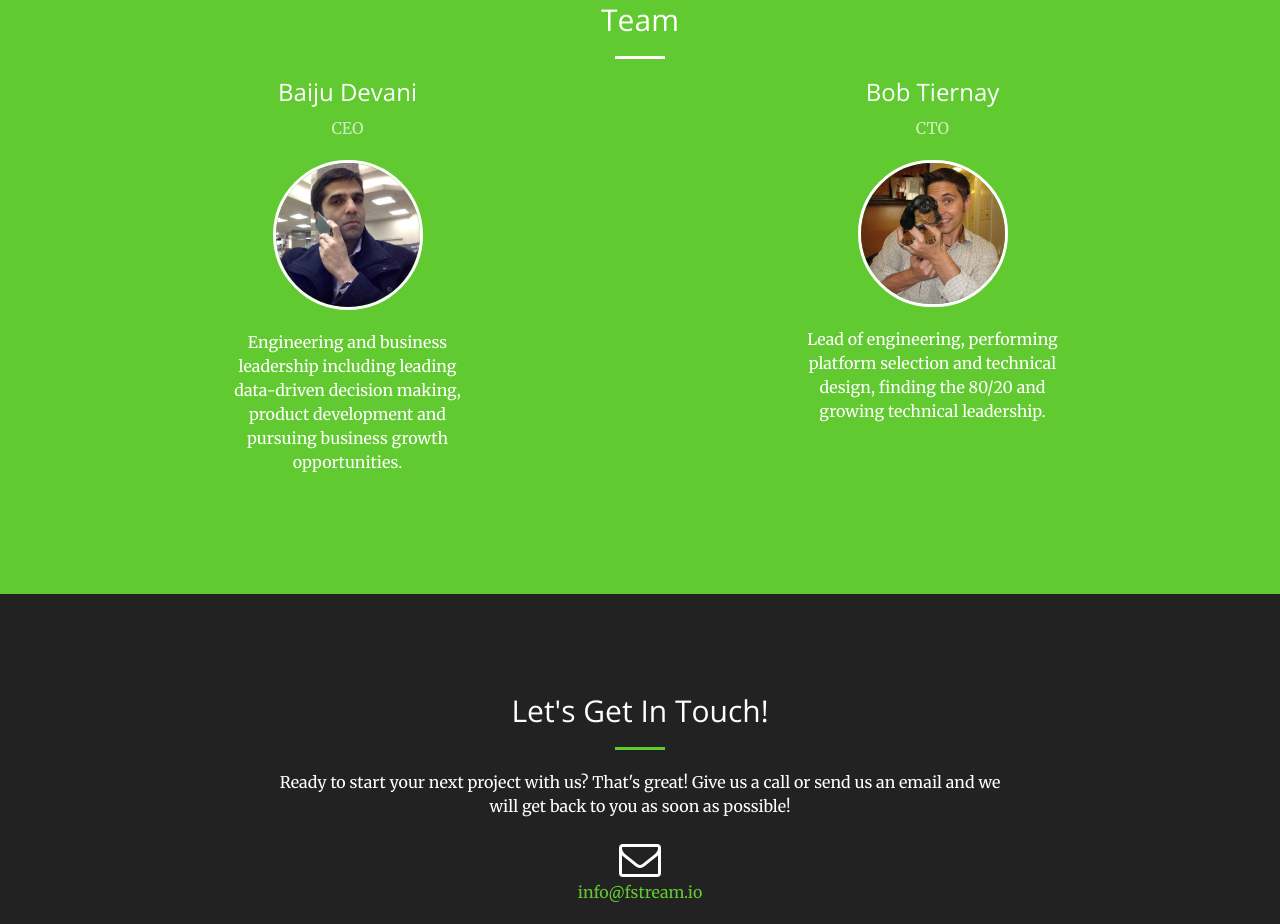
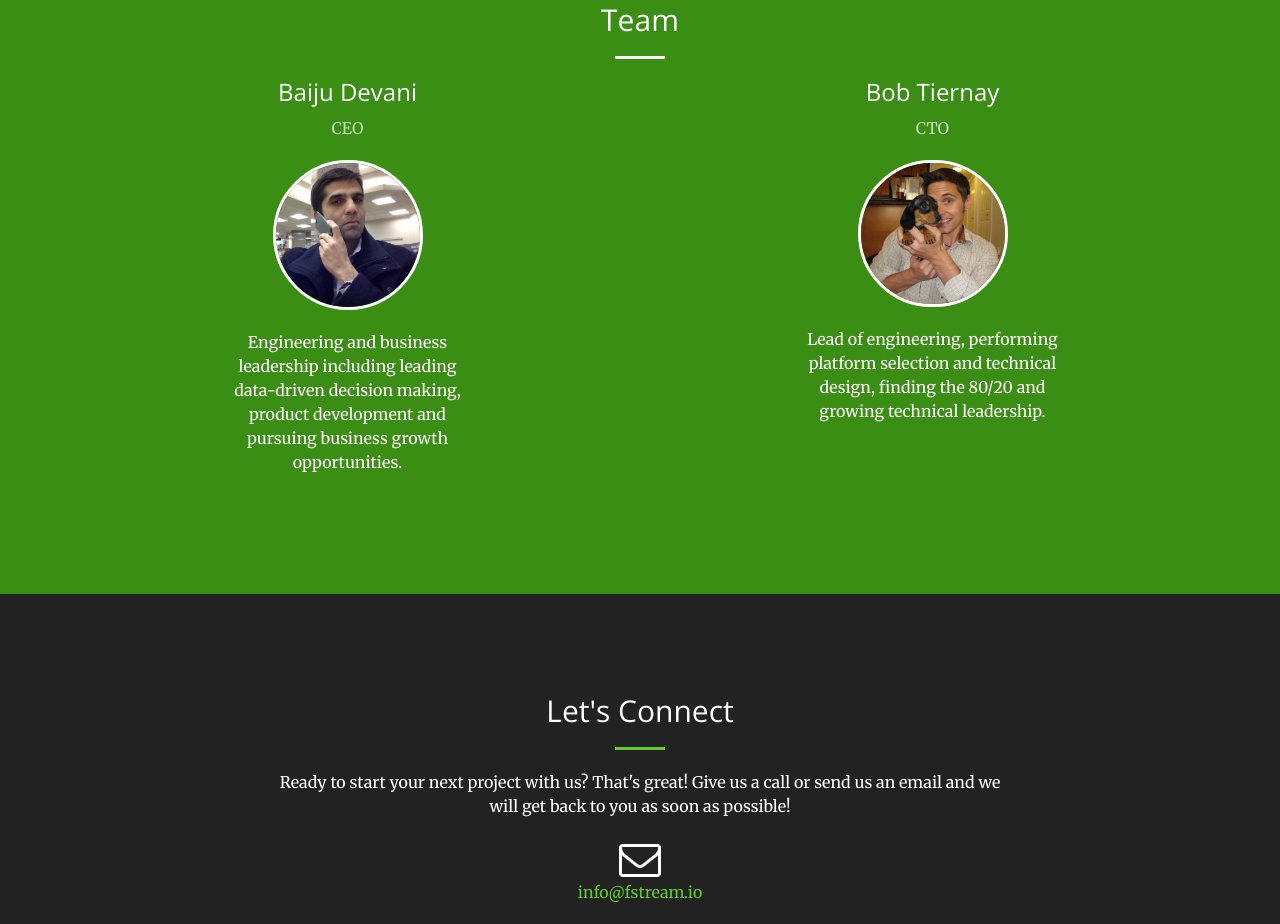
Before and after one commit to fstream/fstream.github.io, a plain HTML site: page index.html in a window 1280 px wide. Shown: the part 2153-3077 px from the top of the page. Drawn offline with nearby package versions, Linux system fonts and the light colour scheme.

Commit message:
Fixed color for Team section.

```diff
--- a/css/creative.css
+++ b/css/creative.css
@@ -52,7 +52,7 @@ p {
 }
 
 .bg-primary {
-   background-color: #61ca30;
+   background-color: #3b8e14;
 }
 
 .bg-dark {
--- a/index.html
+++ b/index.html
@@ -179,7 +179,7 @@
          <div class="container">
             <div class="row">
                <div class="col-lg-8 col-lg-offset-2 text-center">
-                  <h2 class="section-heading">Let's Get In Touch!</h2>
+                  <h2 class="section-heading">Let's Connect</h2>
                   <hr class="primary">
                   <p>Ready to start your next project with us? That's great! Give us a call or send us an email and we will get back to you as soon as possible!</p>
                </div>
```
